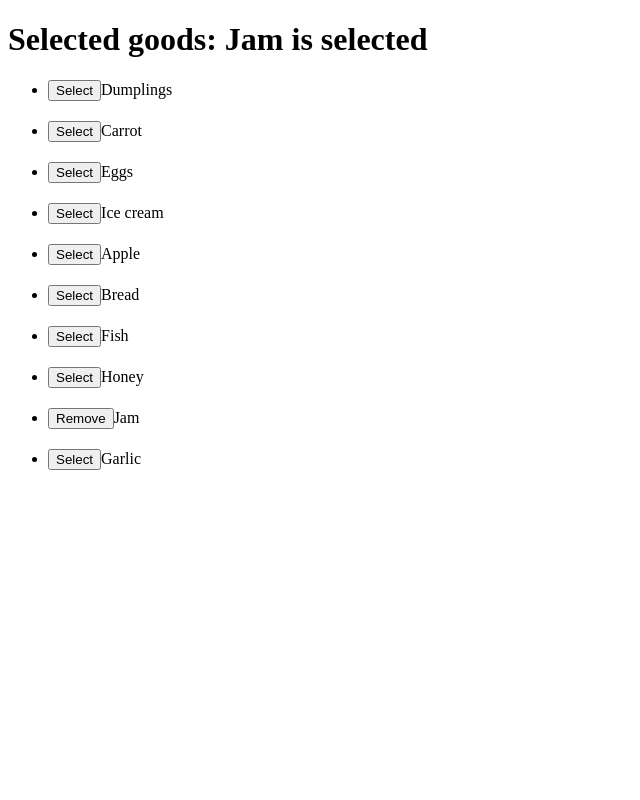
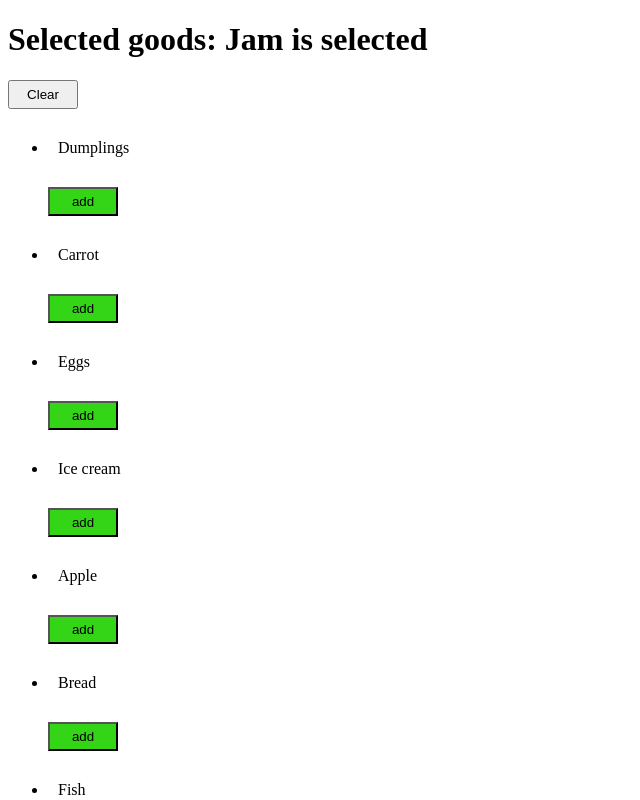
Before and after one commit to mate-academy/react_goods-selector, a React (Create React App) app: page / in a window 1280 px wide. Shown: the top 800 px of the page, without its empty margins (0-640 px from the left). Built offline with nearby package versions, Linux system fonts and the light colour scheme.

Commit message:
first solution

```diff
--- a/package.json
+++ b/package.json
@@ -10,6 +10,7 @@
     "@types/react": "^17.0.15",
     "@types/react-dom": "^17.0.9",
     "bulma": "^0.9.3",
+    "classnames": "^2.3.1",
     "node-sass": "^6.0.1",
     "react": "^17.0.2",
     "react-dom": "^17.0.2",
--- a/src/App.scss
+++ b/src/App.scss
@@ -1,3 +1,23 @@
-li {
-  margin-bottom: 20px;
+.goodsList {
+  &__item {
+    margin: 20px 0;
+    width: max-content;
+    padding: 10px;
+    border-radius: 10px;
+    &--selected {
+      background-color: yellow;
+    }
+  }
 }
+
+.button {
+  width: 70px;
+  padding: 5px;
+  &--add {
+    background-color: #34d417;
+  }
+
+  &--remove {
+    background-color: #f22d0a;
+  }
+}
--- a/src/App.tsx
+++ b/src/App.tsx
@@ -1,5 +1,6 @@
 import React from 'react';
 import './App.scss';
+import classNames from 'classnames';
 
 const goodsFromServer: string[] = [
   'Dumplings',
@@ -36,6 +37,12 @@ class App extends React.Component<Props, State> {
     return () => { };
   };
 
+  clear = () => {
+    return () => {
+      this.setState({ selectedGoods: [] });
+    };
+  };
+
   isSelected = (good: string) => {
     return this.state.selectedGoods.includes(good);
   };
@@ -61,15 +68,28 @@ class App extends React.Component<Props, State> {
   render() {
     return (
       <div className="App">
-        <h1>{`Selected goods: ${this.createH1Text()}`}</h1>
-        <ul>
+        <h1>
+          {`Selected goods: ${this.createH1Text()}`}
+        </h1>
+        <button
+          type="button"
+          onClick={this.clear()}
+          className="button"
+        >
+          Clear
+        </button>
+        <ul className="goodsList">
           {goodsFromServer.map(good => (
-            <li>
+            <>
+              <li className={classNames('goodsList__item', { 'goodsList__item--selected': this.isSelected(good) })}>
+                {good}
+              </li>
               {this.isSelected(good)
                 ? (
                   <button
                     type="button"
                     onClick={this.removeGood(good)}
+                    className="button button--remove"
                   >
                     Remove
                   </button>
@@ -78,12 +98,12 @@ class App extends React.Component<Props, State> {
                   <button
                     type="button"
                     onClick={this.addGood(good)}
+                    className="button button--add"
                   >
-                    Select
+                    add
                   </button>
                 )}
-              {good}
-            </li>
+            </>
           ))}
         </ul>
       </div>
```
